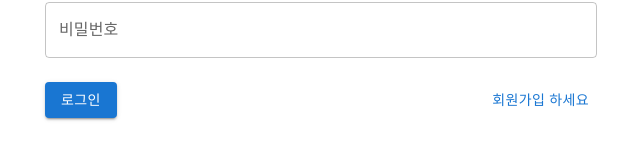
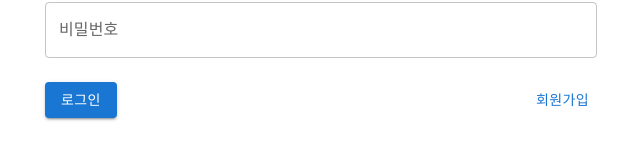
Before and after one commit to haeyeongcho/simple-todo-list-frontend, a React (Create React App) app: page /auth in a window 1280 px wide. Shown: the part 196-356 px from the top of the page, without its empty margins (319-959 px from the left). Built offline with nearby package versions, Linux system fonts and the light colour scheme.

Commit message:
fix: 버튼 텍스트 변경
-회원가입 하세요 및 로그인 하세요 문구를 각각 회원가입 및 로그인으로 변경하여
버튼 텍스트를 간결하게 개선

```diff
--- a/src/pages/Auth.js
+++ b/src/pages/Auth.js
@@ -91,7 +91,7 @@ const Auth = () => {
             {isLogin ? "로그인" : "회원가입"}
           </Button>
           <Button onClick={() => setIsLogin(!isLogin)} color="primary">
-            {isLogin ? "회원가입 하세요" : "로그인 하세요"}
+            {isLogin ? "회원가입" : "로그인"}
           </Button>
         </Box>
       </form>
```
